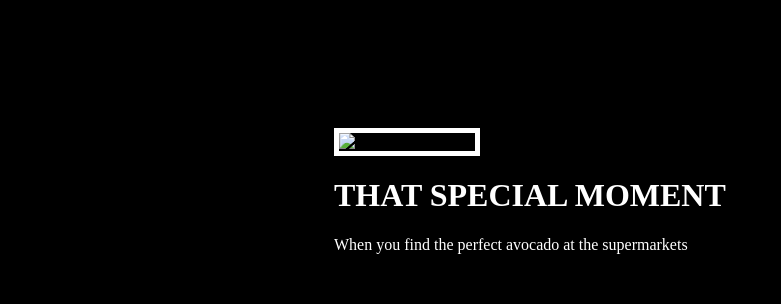
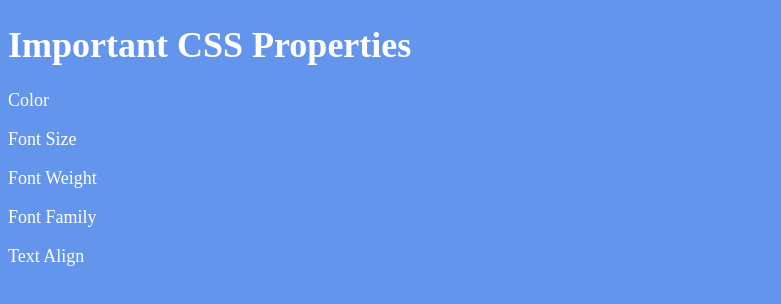
Before and after one commit to rakshitbagait/100-DAY-OF-PYTHON, a plain HTML site: page DAY 44/index.html in a window 1280 px wide. Shown: the whole page, without its empty margins (0-781 px from the left). Drawn offline with Linux system fonts and the light colour scheme.

Commit message:
updated index.html

```diff
--- a/DAY 44/index.html
+++ b/DAY 44/index.html
@@ -1,63 +1,38 @@
-<!--
-  TODO: Create a motivational post website.
-Style it how ever you like.
-Look at the goal image for inspiration.
-But it must have the following features:
-1. The main h1 text should be using the Regular Libre Baskerville Font from Google Fonts:
-  https://fonts.google.com/specimen/Libre+Baskerville
-2. The text should be white and background black.
-3. Add your own image into the images folder inside assets. It should have a 5px white border.
-4. The text should be center aligned.
-5. Create a div to contain the h1, p and img elements. Adjust the margins so that the image and text are centered on the page.
-  Hint: You horizontally center a div by giving it a width of 50% and a margin-left of 25%.
-  Hint: Set the image to have a width of 100% so it fills the div.
-6. Read about the text-transform property on MDN docs to make the h1 uppercase with CSS.
-  https://developer.mozilla.org/en-US/docs/Web/CSS/text-transform
--->
-
 <!DOCTYPE html>
 <html lang="en">
+
 <head>
-    <meta charset="UTF-8" />
-    <meta name="viewport" content="width=device-width, initial-scale=1.0" />
-    <title>Document</title>
+  <meta charset="UTF-8">
+  <title>CSS Properties</title>
   <style>
     body {
-        background: #000;
+      background-color: cornflowerblue;
+      color: white;
+      font-size: 18px;
     }
-      h1 {
-        font-family: Libre Baskerville;
-        color: white;
-        padding-left: 25%;
-      }
-      p {
-        color: white;
-        padding-left: 25%;
-      }
-      div {
-        background: #000;
-        border: white;
-        padding: 20px;
-        align-items: center;
-      }
-      img {
-        width: 50%;
-        margin-left: 25%;
-        margin-top: 100px;
-        border: 5px solid white;
-        font-family: "Libre Baskerville", serif;
-        text-align: center;
-      }
+
+    /* Don't change the CSS above, add Your CSS below */
+
+
   </style>
 </head>
+
 <body>
-    <div>
-      <img
-        src="D:\100 Days Of Python\DAY 44\solution\assets\images\daenerys.jpeg"
-        alt="motivational quote"
-      />
-      <h1>THAT SPECIAL MOMENT</h1>
-      <p>When you find the perfect avocado at the supermarkets</p>
-    </div>
+  <h1>Important CSS Properties</h1>
+  <p>Color</p>
+  <p>Font Size</p>
+  <p>Font Weight</p>
+  <p>Font Family</p>
+  <p>Text Align</p>
+
+  <!-- TODOs
+  1. Change the color of <p>Color</p> to "coral" color.
+  2. Change the font size of <p>Font Size</p> to 2X the size of the root font size.
+  3. Change the font weight of <p>Font Weight</p> to 900.
+  4. Change the font family of <p>Font Family</p> to the Google font Caveat with regular (400) font weight.
+  Link: https://fonts.google.com/specimen/Caveat
+  5. Change the <p>Text Align</p> to right align.
+  6. Change the the root (html element) font size to 30px -->
 </body>
+
 </html>
```
Lines whose indentation alone changed are shown as unchanged.
